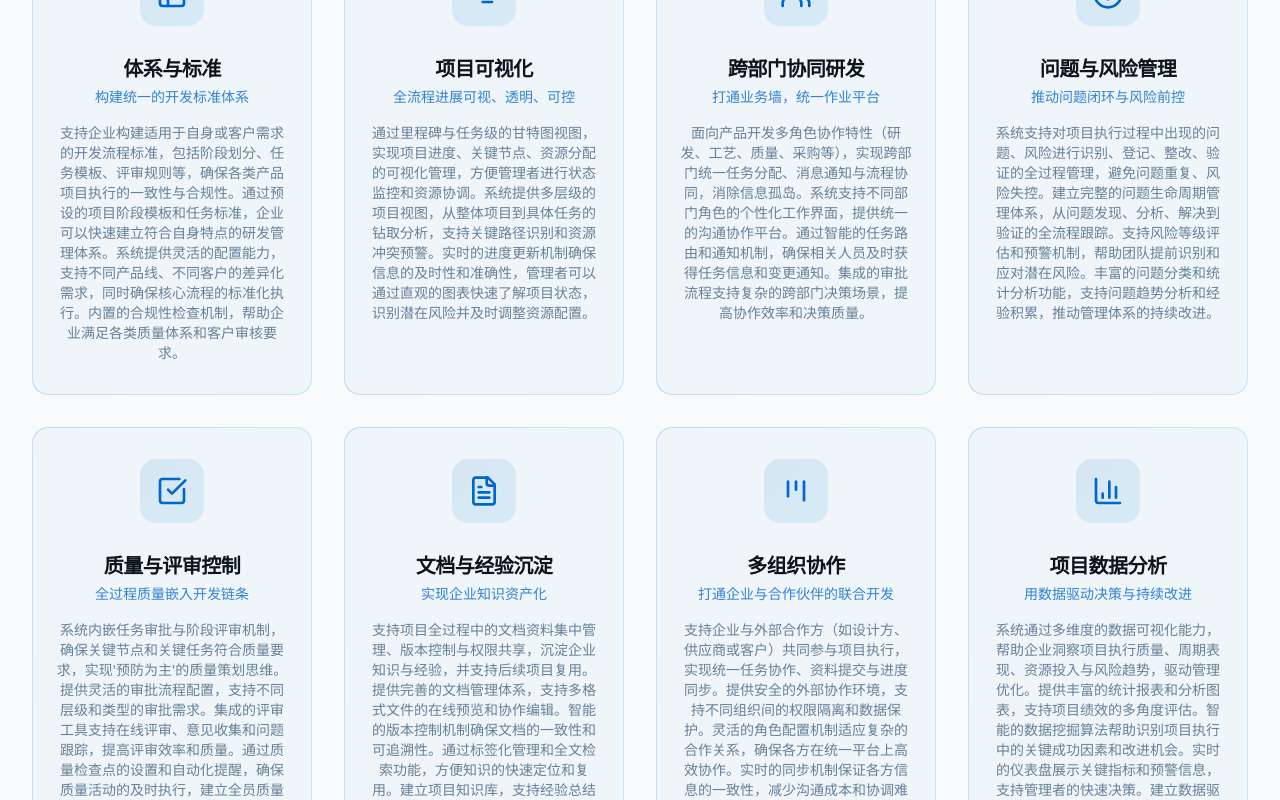
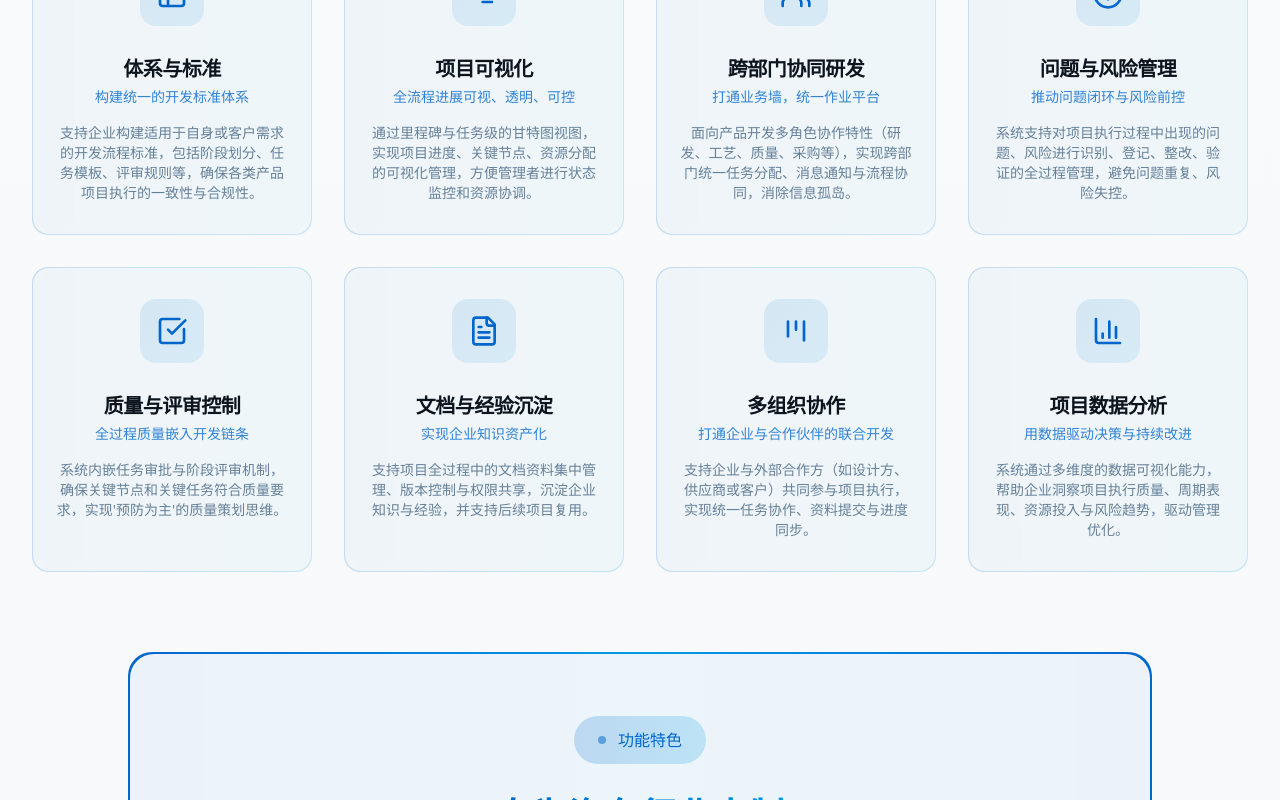
Before and after one commit to rzg2022/lean-track-project-hub, a React (Vite) app: page / in a window 1280 px wide. Shown: the part 3360-4160 px from the top of the page. Built offline with nearby package versions, Linux system fonts and the light colour scheme.

Commit message:
Refine core feature descriptions
Summarize feature highlights and condense descriptive text for the core features section.

```diff
--- a/src/components/CoreFeatures.tsx
+++ b/src/components/CoreFeatures.tsx
@@ -15,49 +15,57 @@ const features = [
     icon: Layout,
     title: "体系与标准",
     subtitle: "构建统一的开发标准体系",
-    description: "支持企业构建适用于自身或客户需求的开发流程标准，包括阶段划分、任务模板、评审规则等，确保各类产品项目执行的一致性与合规性。通过预设的项目阶段模板和任务标准，企业可以快速建立符合自身特点的研发管理体系。系统提供灵活的配置能力，支持不同产品线、不同客户的差异化需求，同时确保核心流程的标准化执行。内置的合规性检查机制，帮助企业满足各类质量体系和客户审核要求。"
+    description: "支持企业构建适用于自身或客户需求的开发流程标准，包括阶段划分、任务模板、评审规则等，确保各类产品项目执行的一致性与合规性。",
+    highlights: ["统一标准体系", "合规性保证", "灵活配置", "模板化管理"]
   },
   {
     icon: GanttChart,
     title: "项目可视化",
     subtitle: "全流程进展可视、透明、可控",
-    description: "通过里程碑与任务级的甘特图视图，实现项目进度、关键节点、资源分配的可视化管理，方便管理者进行状态监控和资源协调。系统提供多层级的项目视图，从整体项目到具体任务的钻取分析，支持关键路径识别和资源冲突预警。实时的进度更新机制确保信息的及时性和准确性，管理者可以通过直观的图表快速了解项目状态，识别潜在风险并及时调整资源配置。"
+    description: "通过里程碑与任务级的甘特图视图，实现项目进度、关键节点、资源分配的可视化管理，方便管理者进行状态监控和资源协调。",
+    highlights: ["甘特图视图", "实时监控", "关键路径识别", "资源优化"]
   },
   {
     icon: Users,
     title: "跨部门协同研发",
     subtitle: "打通业务墙，统一作业平台",
-    description: "面向产品开发多角色协作特性（研发、工艺、质量、采购等），实现跨部门统一任务分配、消息通知与流程协同，消除信息孤岛。系统支持不同部门角色的个性化工作界面，提供统一的沟通协作平台。通过智能的任务路由和通知机制，确保相关人员及时获得任务信息和变更通知。集成的审批流程支持复杂的跨部门决策场景，提高协作效率和决策质量。"
+    description: "面向产品开发多角色协作特性（研发、工艺、质量、采购等），实现跨部门统一任务分配、消息通知与流程协同，消除信息孤岛。",
+    highlights: ["统一协作平台", "消除信息孤岛", "智能任务路由", "多角色协同"]
   },
   {
     icon: AlertCircle,
     title: "问题与风险管理",
     subtitle: "推动问题闭环与风险前控",
-    description: "系统支持对项目执行过程中出现的问题、风险进行识别、登记、整改、验证的全过程管理，避免问题重复、风险失控。建立完整的问题生命周期管理体系，从问题发现、分析、解决到验证的全流程跟踪。支持风险等级评估和预警机制，帮助团队提前识别和应对潜在风险。丰富的问题分类和统计分析功能，支持问题趋势分析和经验积累，推动管理体系的持续改进。"
+    description: "系统支持对项目执行过程中出现的问题、风险进行识别、登记、整改、验证的全过程管理，避免问题重复、风险失控。",
+    highlights: ["全过程管理", "风险预警机制", "问题闭环", "经验积累"]
   },
   {
     icon: CheckSquare,
     title: "质量与评审控制",
     subtitle: "全过程质量嵌入开发链条",
-    description: "系统内嵌任务审批与阶段评审机制，确保关键节点和关键任务符合质量要求，实现'预防为主'的质量策划思维。提供灵活的审批流程配置，支持不同层级和类型的审批需求。集成的评审工具支持在线评审、意见收集和问题跟踪，提高评审效率和质量。通过质量检查点的设置和自动化提醒，确保质量活动的及时执行，建立全员质量意识和责任体系。"
+    description: "系统内嵌任务审批与阶段评审机制，确保关键节点和关键任务符合质量要求，实现'预防为主'的质量策划思维。",
+    highlights: ["预防为主", "流程嵌入", "在线评审", "全员质量意识"]
   },
   {
     icon: FileText,
     title: "文档与经验沉淀",
     subtitle: "实现企业知识资产化",
-    description: "支持项目全过程中的文档资料集中管理、版本控制与权限共享，沉淀企业知识与经验，并支持后续项目复用。提供完善的文档管理体系，支持多格式文件的在线预览和协作编辑。智能的版本控制机制确保文档的一致性和可追溯性。通过标签化管理和全文检索功能，方便知识的快速定位和复用。建立项目知识库，支持经验总结和最佳实践的积累传承。"
+    description: "支持项目全过程中的文档资料集中管理、版本控制与权限共享，沉淀企业知识与经验，并支持后续项目复用。",
+    highlights: ["知识资产化", "版本控制", "智能检索", "经验复用"]
   },
   {
     icon: Kanban,
     title: "多组织协作",
     subtitle: "打通企业与合作伙伴的联合开发",
-    description: "支持企业与外部合作方（如设计方、供应商或客户）共同参与项目执行，实现统一任务协作、资料提交与进度同步。提供安全的外部协作环境，支持不同组织间的权限隔离和数据保护。灵活的角色配置机制适应复杂的合作关系，确保各方在统一平台上高效协作。实时的同步机制保证各方信息的一致性，减少沟通成本和协调难度，提升整体项目执行效率。"
+    description: "支持企业与外部合作方（如设计方、供应商或客户）共同参与项目执行，实现统一任务协作、资料提交与进度同步。",
+    highlights: ["外部协作", "权限隔离", "统一同步", "安全保障"]
   },
   {
     icon: BarChart3,
     title: "项目数据分析",
     subtitle: "用数据驱动决策与持续改进",
-    description: "系统通过多维度的数据可视化能力，帮助企业洞察项目执行质量、周期表现、资源投入与风险趋势，驱动管理优化。提供丰富的统计报表和分析图表，支持项目绩效的多角度评估。智能的数据挖掘算法帮助识别项目执行中的关键成功因素和改进机会。实时的仪表盘展示关键指标和预警信息，支持管理者的快速决策。建立数据驱动的管理文化，推动企业研发管理能力的持续提升。"
+    description: "系统通过多维度的数据可视化能力，帮助企业洞察项目执行质量、周期表现、资源投入与风险趋势，驱动管理优化。",
+    highlights: ["数据驱动决策", "多维分析", "智能洞察", "持续改进"]
   }
 ];
 
```
